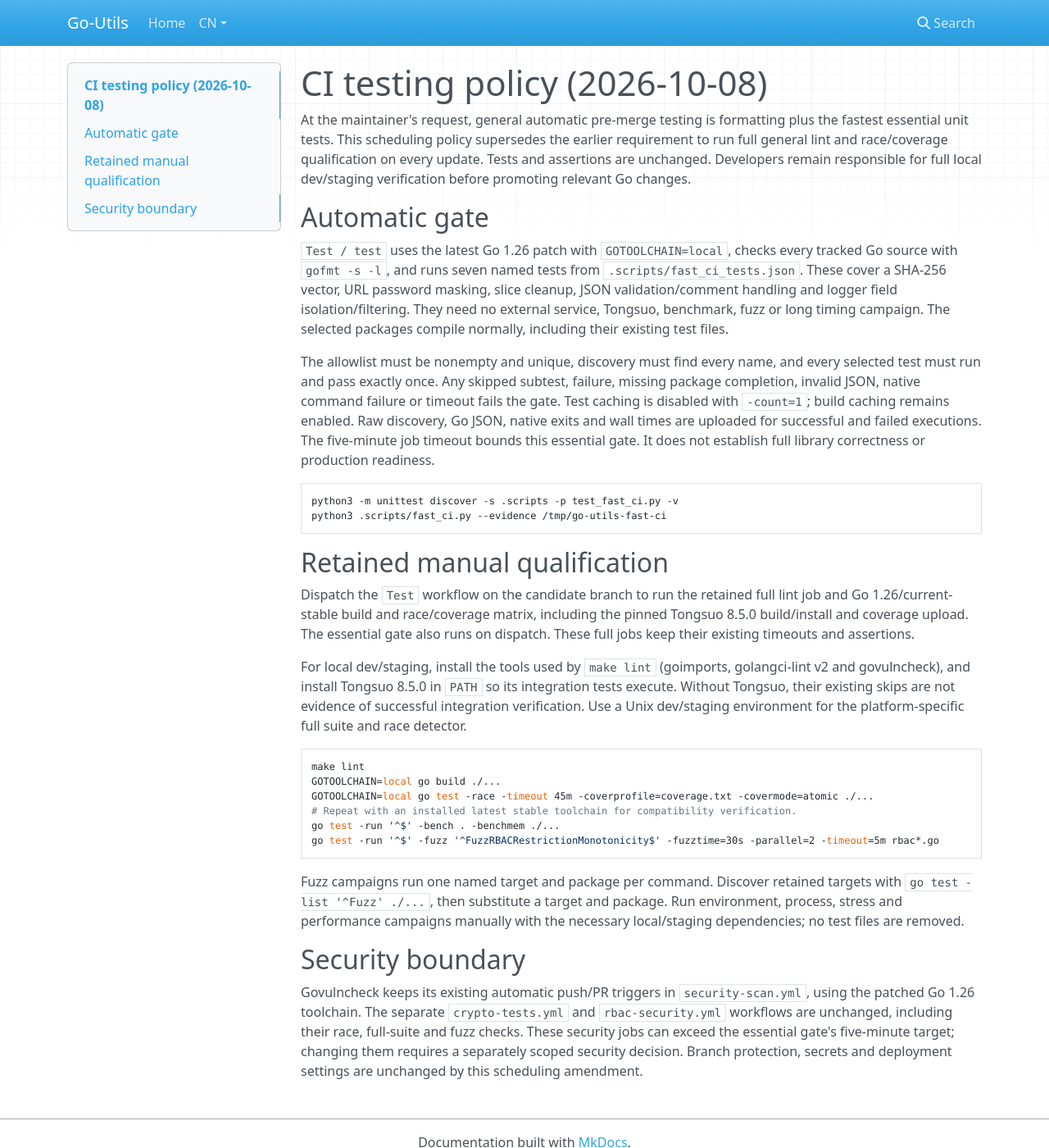
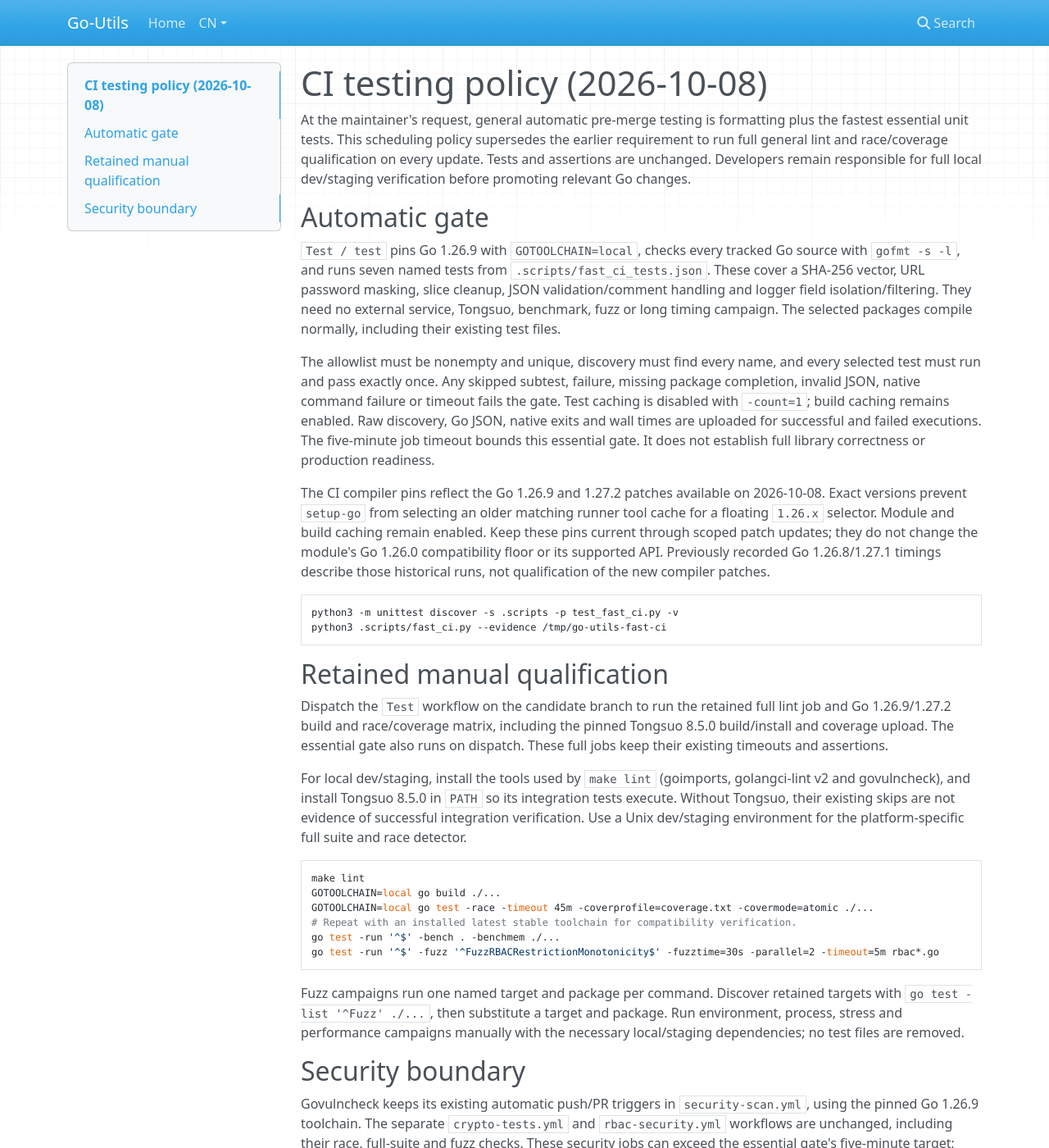
Before and after one commit to Laisky/go-utils, an MkDocs documentation site: the page built from docs/fast-ci.md, in a window 1280 px wide and 1400 px high. Shown: the whole window at 82% size. Built offline with MkDocs 1.6.1, drawn with Linux system fonts in a browser that asks for light colours; nearby versions of some CDN libraries.

Commit message:
ci: pin patched Go compilers without cached minor selectors (#108)

````diff
--- a/docs/fast-ci.md
+++ b/docs/fast-ci.md
@@ -8,7 +8,7 @@ for full local dev/staging verification before promoting relevant Go changes.
 
 ## Automatic gate
 
-`Test / test` uses the latest Go 1.26 patch with `GOTOOLCHAIN=local`, checks every
+`Test / test` pins Go 1.26.9 with `GOTOOLCHAIN=local`, checks every
 tracked Go source with `gofmt -s -l`, and runs seven named tests from
 `.scripts/fast_ci_tests.json`. These cover a SHA-256 vector, URL password masking,
 slice cleanup, JSON validation/comment handling and logger field isolation/filtering.
@@ -23,6 +23,14 @@ Raw discovery, Go JSON, native exits and wall times are uploaded for successful
 and failed executions. The five-minute job timeout bounds this essential gate.
 It does not establish full library correctness or production readiness.
 
+The CI compiler pins reflect the Go 1.26.9 and 1.27.2 patches available on
+2026-10-08. Exact versions prevent `setup-go` from selecting an older matching
+runner tool cache for a floating `1.26.x` selector. Module and build caching
+remain enabled. Keep these pins current through scoped patch updates; they do
+not change the module's Go 1.26.0 compatibility floor or its supported API.
+Previously recorded Go 1.26.8/1.27.1 timings describe those historical runs,
+not qualification of the new compiler patches.
+
 ```sh
 python3 -m unittest discover -s .scripts -p test_fast_ci.py -v
 python3 .scripts/fast_ci.py --evidence /tmp/go-utils-fast-ci
@@ -31,7 +39,7 @@ python3 .scripts/fast_ci.py --evidence /tmp/go-utils-fast-ci
 ## Retained manual qualification
 
 Dispatch the `Test` workflow on the candidate branch to run the retained full
-lint job and Go 1.26/current-stable build and race/coverage matrix, including the
+lint job and Go 1.26.9/1.27.2 build and race/coverage matrix, including the
 pinned Tongsuo 8.5.0 build/install and coverage upload. The essential gate also
 runs on dispatch. These full jobs keep their existing timeouts and assertions.
 
@@ -58,7 +66,7 @@ necessary local/staging dependencies; no test files are removed.
 ## Security boundary
 
 Govulncheck keeps its existing automatic push/PR triggers in
-`security-scan.yml`, using the patched Go 1.26 toolchain. The separate
+`security-scan.yml`, using the pinned Go 1.26.9 toolchain. The separate
 `crypto-tests.yml` and `rbac-security.yml` workflows are unchanged, including
 their race, full-suite and fuzz checks. These security jobs can exceed the
 essential gate's five-minute target; changing them requires a separately scoped
````
Also changed, not shown: 2 other files.
